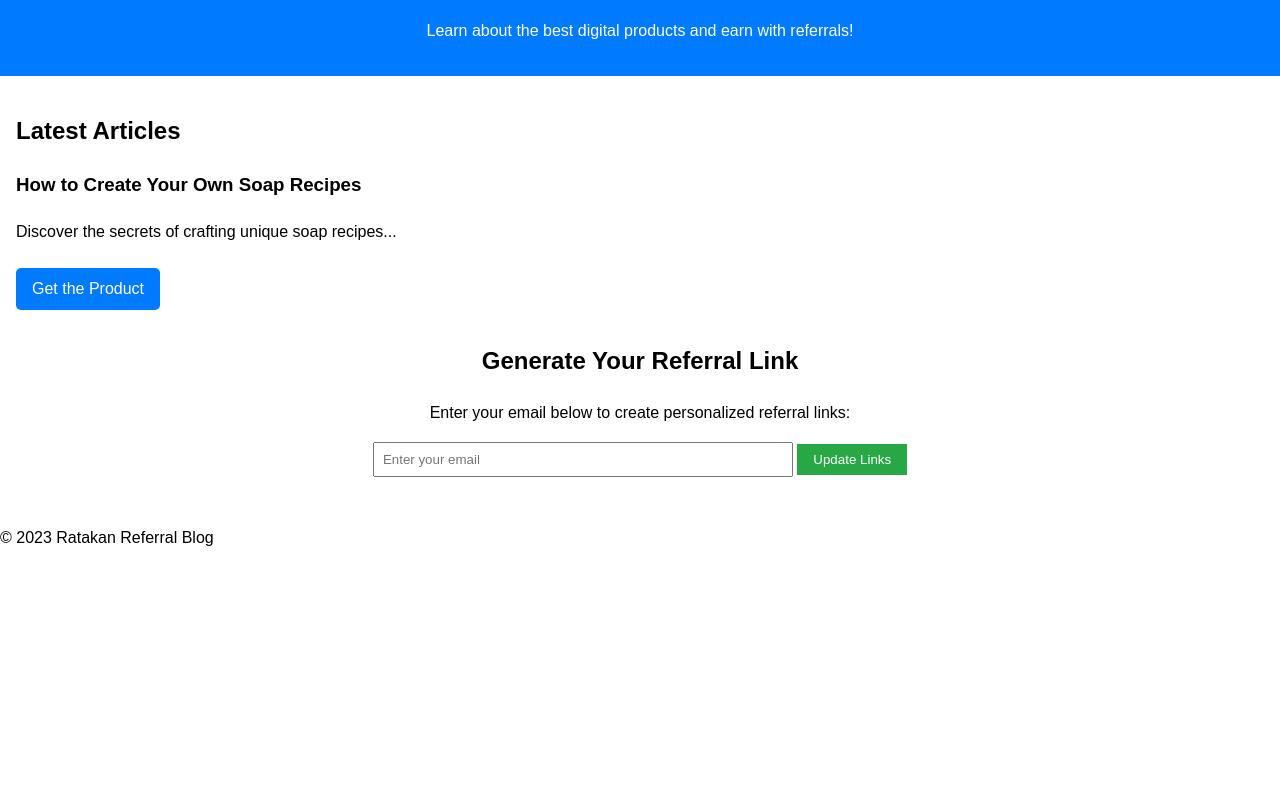
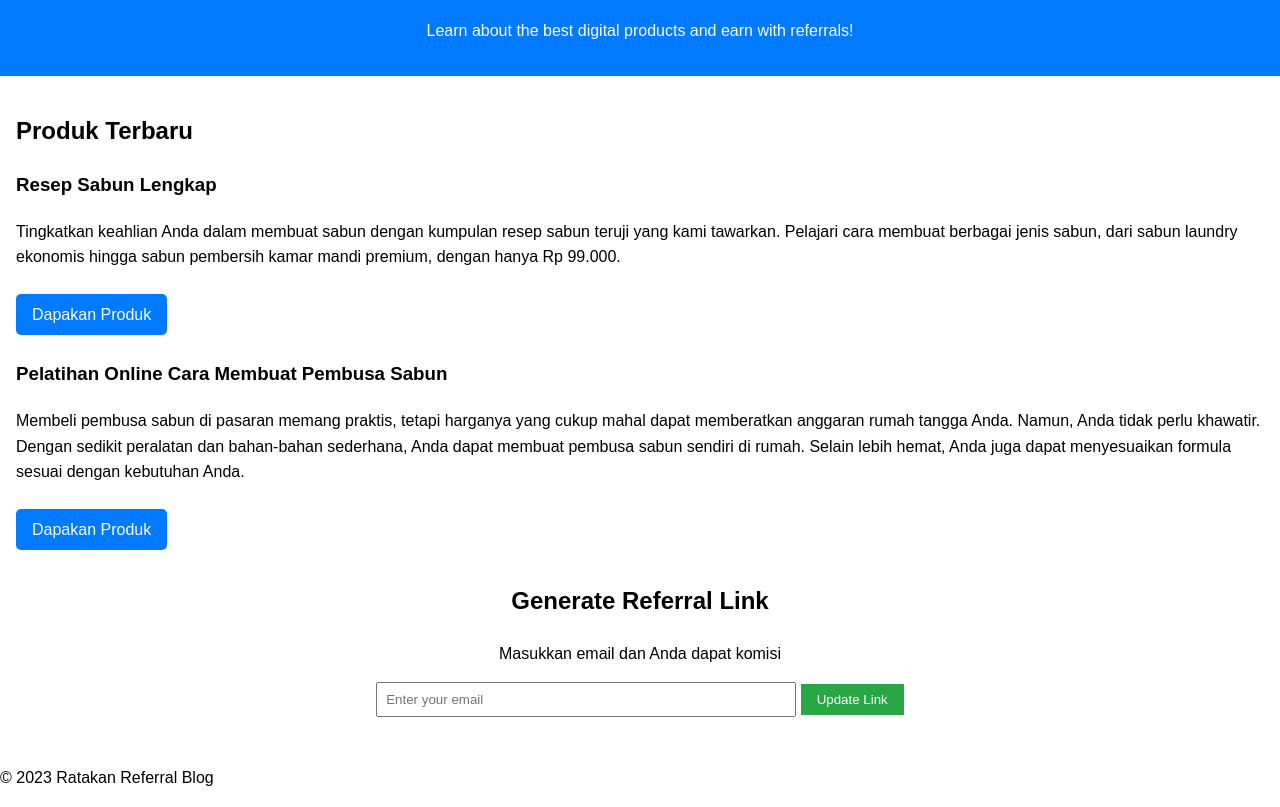
Before and after one commit to kelasmaster/ratakanreff-blog, a plain HTML site: page index.html in a window 1280 px wide. Shown: the part 92-899 px from the top of the page. Before the commit the page ends 800 px from the top, so only its background shows below. Drawn offline with Linux system fonts and the light colour scheme.

Commit message:
Update index.html

```diff
--- a/index.html
+++ b/index.html
@@ -15,21 +15,26 @@
   <main>
     <!-- Article Section -->
     <section class="articles">
-      <h2>Latest Articles</h2>
+      <h2>Produk Terbaru</h2>
       <article>
-        <h3>How to Create Your Own Soap Recipes</h3>
-        <p>Discover the secrets of crafting unique soap recipes...</p>
-        <a href="#" class="product-link" data-product-url="https://ratakan.com/product/resep-sabun-lengkap-955">Get the Product</a>
+        <h3>Resep Sabun Lengkap</h3>
+        <p>Tingkatkan keahlian Anda dalam membuat sabun dengan kumpulan resep sabun teruji yang kami tawarkan. Pelajari cara membuat berbagai jenis sabun, dari sabun laundry ekonomis hingga sabun pembersih kamar mandi premium, dengan hanya Rp 99.000.</p>
+        <a href="#" class="product-link" data-product-url="https://ratakan.com/product/resep-sabun-lengkap-955">Dapakan Produk</a>
+      </article>
+      <article>
+        <h3>Pelatihan Online Cara Membuat Pembusa Sabun</h3>
+        <p>Membeli pembusa sabun di pasaran memang praktis, tetapi harganya yang cukup mahal dapat memberatkan anggaran rumah tangga Anda. Namun, Anda tidak perlu khawatir. Dengan sedikit peralatan dan bahan-bahan sederhana, Anda dapat membuat pembusa sabun sendiri di rumah. Selain lebih hemat, Anda juga dapat menyesuaikan formula sesuai dengan kebutuhan Anda.</p>
+        <a href="#" class="product-link" data-product-url="https://ratakan.com/product/pelatihan-online-cara-membuat-pembusa-sabun--9F4">Dapakan Produk</a>
       </article>
       <!-- Add more articles here -->
     </section>
 
     <!-- Referral Email Input -->
     <section class="referral-generator">
-      <h2>Generate Your Referral Link</h2>
-      <p>Enter your email below to create personalized referral links:</p>
+      <h2>Generate Referral Link</h2>
+      <p>Masukkan email dan Anda dapat komisi</p>
       <input type="email" id="user-email" placeholder="Enter your email">
-      <button id="generate-links">Update Links</button>
+      <button id="generate-links">Update Link</button>
     </section>
   </main>
 
```
